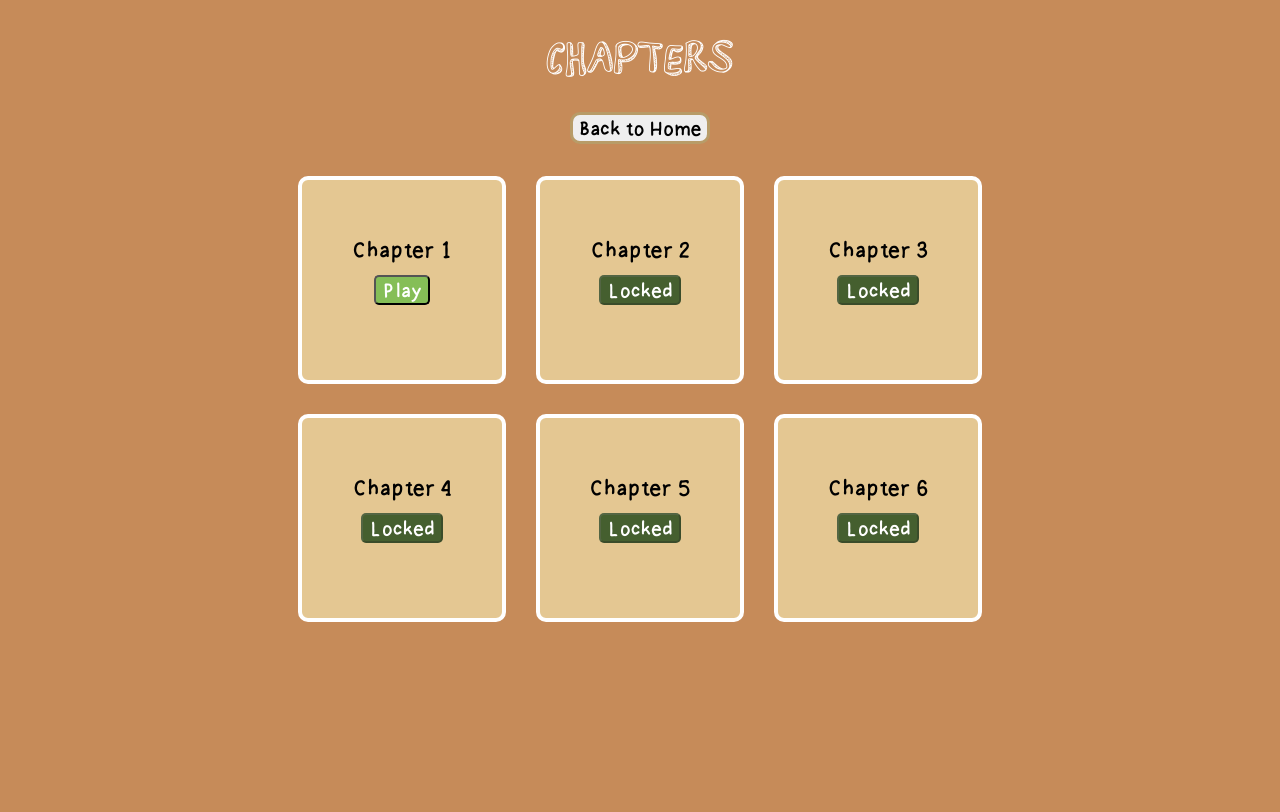
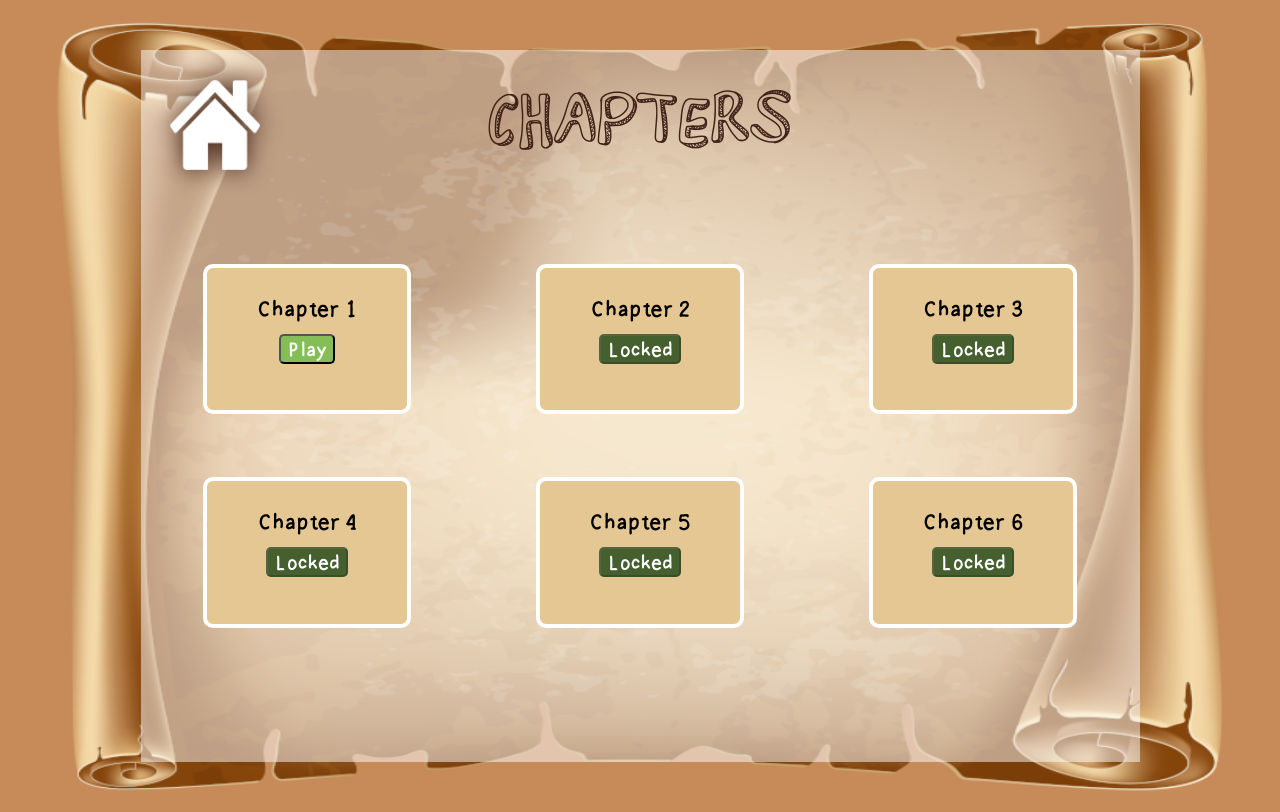
Before and after one commit to Tudwall/Storyteller, a website built with webpack: page dist/index.html in a window 1280 px wide. Both pictures are taken after a click on the button "Chapters". Built offline with nearby package versions, Linux system fonts and the light colour scheme.

Commit message:
Add styling

```diff
--- a/src/js/chapterIndex.js
+++ b/src/js/chapterIndex.js
@@ -1,6 +1,7 @@
 import { render } from "./render.js";
 import { startPage } from "./index";
 import { createChapterStructure } from "./chapterDOM.js";
+import homeImage from "../images/styling/home.png";
 
 const chapterIndex = (story, storyLogic) => {
   let currentChapterNumber = 1;
@@ -12,9 +13,9 @@ const chapterIndex = (story, storyLogic) => {
   const text = document.createElement("h1");
   text.textContent = "Chapters";
 
-  const home_button = document.createElement("button");
-  home_button.textContent = "Back to Home";
-  home_button.id = "home-button";
+  const home_button = document.createElement("img");
+  home_button.src = homeImage;
+  home_button.classList.add("home");
   home_button.addEventListener("click", () => {
     render(startPage);
   });
@@ -50,14 +51,15 @@ const chapterIndex = (story, storyLogic) => {
   /*Makes sure chapterNodes are appended in order, based on chapterNumber. Starts at 1, ends at last chapter
     (or while loop breaks if it cannot find chapter with currentChapterNumber)    */
 
-    while (story.getChapters().length !== currentChapterNumber-1) {
-        let chapter = story.getChapters().find(chapter => chapter.getChapterNumber() == currentChapterNumber);
+  while (story.getChapters().length !== currentChapterNumber - 1) {
+    let chapter = story
+      .getChapters()
+      .find((chapter) => chapter.getChapterNumber() == currentChapterNumber);
 
     if (chapter == undefined) {
       //there is a chapter missing.
       break;
     } else {
-
       const chapterNode = document.createElement("div");
       chapterNode.className = "chapter";
 
@@ -68,7 +70,11 @@ const chapterIndex = (story, storyLogic) => {
       button.textContent = "Play";
       button.classList.add("play-chapter-button");
       button.addEventListener("click", () => {
-                render(createChapterStructure(chapter, storyLogic.displayHome, () => storyLogic.displayMessage(chapter)));
+        render(
+          createChapterStructure(chapter, storyLogic.displayHome, () =>
+            storyLogic.displayMessage(chapter)
+          )
+        );
       });
 
       // ONLY unlock "play" button for chapters up to latestChapterNumber (which is the last completed chapter) + 1";
--- a/src/styles/index.css
+++ b/src/styles/index.css
@@ -339,31 +339,42 @@ img {
 /* CHAPTERS INDEX  */
 
 #chapter-index {
-  padding: 40px 0;
-  /* border: 1px red solid; */
+  background: url(../images/styling/parchment.png);
+  background-size: 100% 100%;
+  width: 1000px;
+  height: 712px;
+  margin: 0 auto;
+  padding: 50px 120px;
   display: flex;
   flex-direction: column;
   align-items: center;
+  position: relative;
 }
 
 #chapter-index h1 {
-  font-size: 40px;
-  color: white;
+  font-size: 65px;
+  color: #402218;
   text-align: center;
+  margin-top: 40px;
+  z-index: 20;
 }
 
-#chapter-index #home-button {
-  font-size: 18px;
-  border-radius: 10px;
-  border: 3px rgb(184, 156, 104) solid;
-  margin: 2rem 0;
+#chapter-index .home {
+  z-index: 20;
+  position: absolute;
+  left: 110px;
 }
 
 #chapters-container {
   display: grid;
   grid-template-columns: repeat(3, 1fr);
-  gap: 30px;
-  max-width: 75%;
+  position: absolute;
+  display: grid;
+  grid-template-rows: repeat(10, 71.2px);
+  grid-template-columns: repeat(3, 333px);
+  justify-items: center;
+  background-color: rgba(255, 255, 255, 0.5);
+  height: 712px;
 }
 
 #chapters-container .chapter {
@@ -371,13 +382,24 @@ img {
   flex-direction: column;
   justify-content: center;
   align-items: center;
-
-  min-height: 200px;
-  min-width: 200px;
+  height: 100%;
+  width: 60%;
   border: 4px white solid;
   border-radius: 10px;
   background-color: rgb(228, 199, 146);
   text-align: center;
+}
+
+#chapters-container .chapter:nth-child(1),
+#chapters-container .chapter:nth-child(2),
+#chapters-container .chapter:nth-child(3) {
+  grid-row: 4/6;
+}
+
+#chapters-container .chapter:nth-child(4),
+#chapters-container .chapter:nth-child(5),
+#chapters-container .chapter:nth-child(6) {
+  grid-row: 7/9;
 }
 
 #chapters-container {
@@ -390,6 +412,15 @@ img {
   margin: 15px 0;
   border-radius: 5px;
   color: white;
+}
+
+#chapters-container button:not(.disabled-button) {
+  cursor: pointer;
+}
+
+#chapters-container button:not(.disabled-button):hover {
+  transform: scale(1.1);
+  transition: 0.5s;
 }
 
 #chapters-container .disabled-button {
```
Lines whose indentation alone changed are shown as unchanged.
